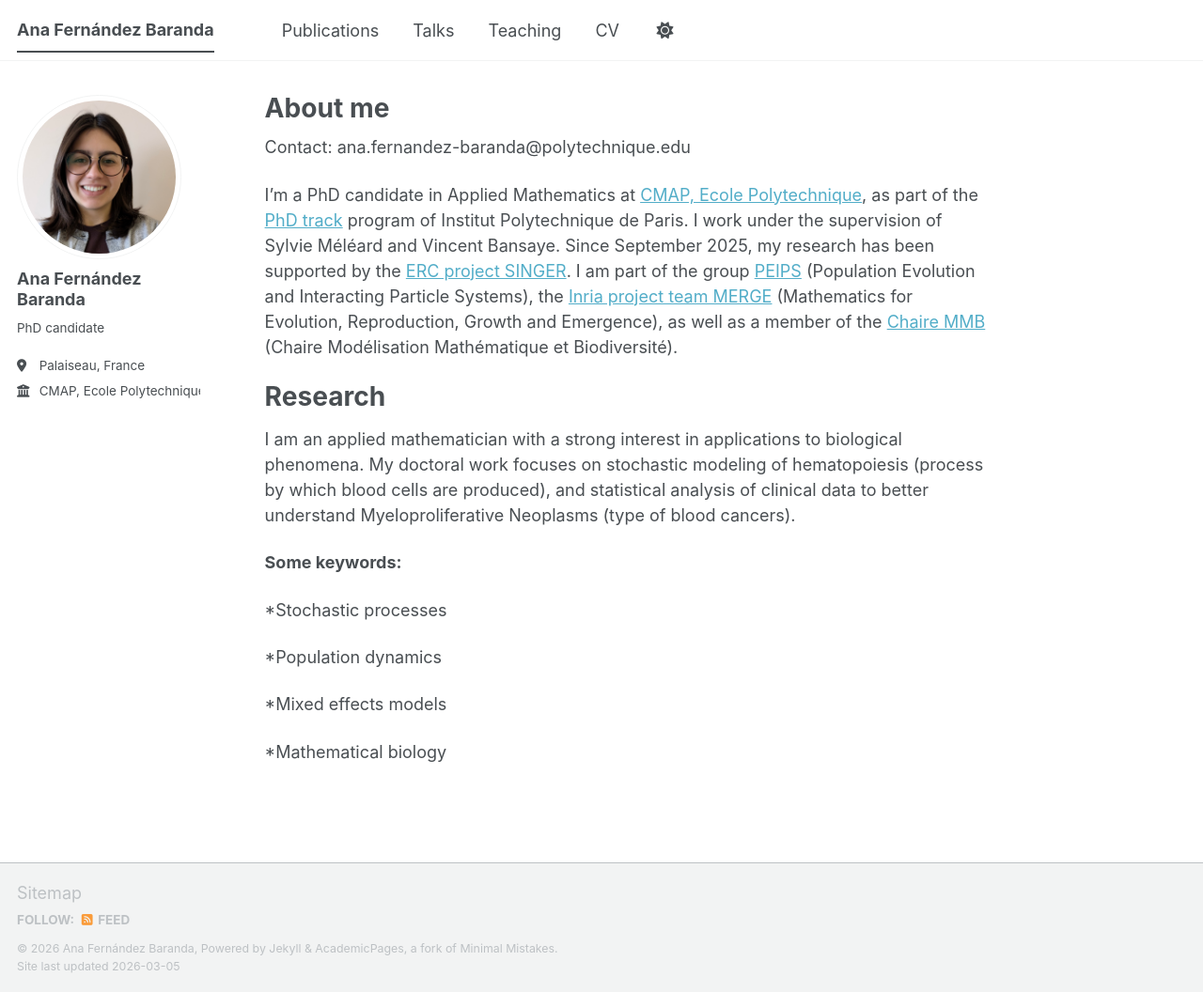
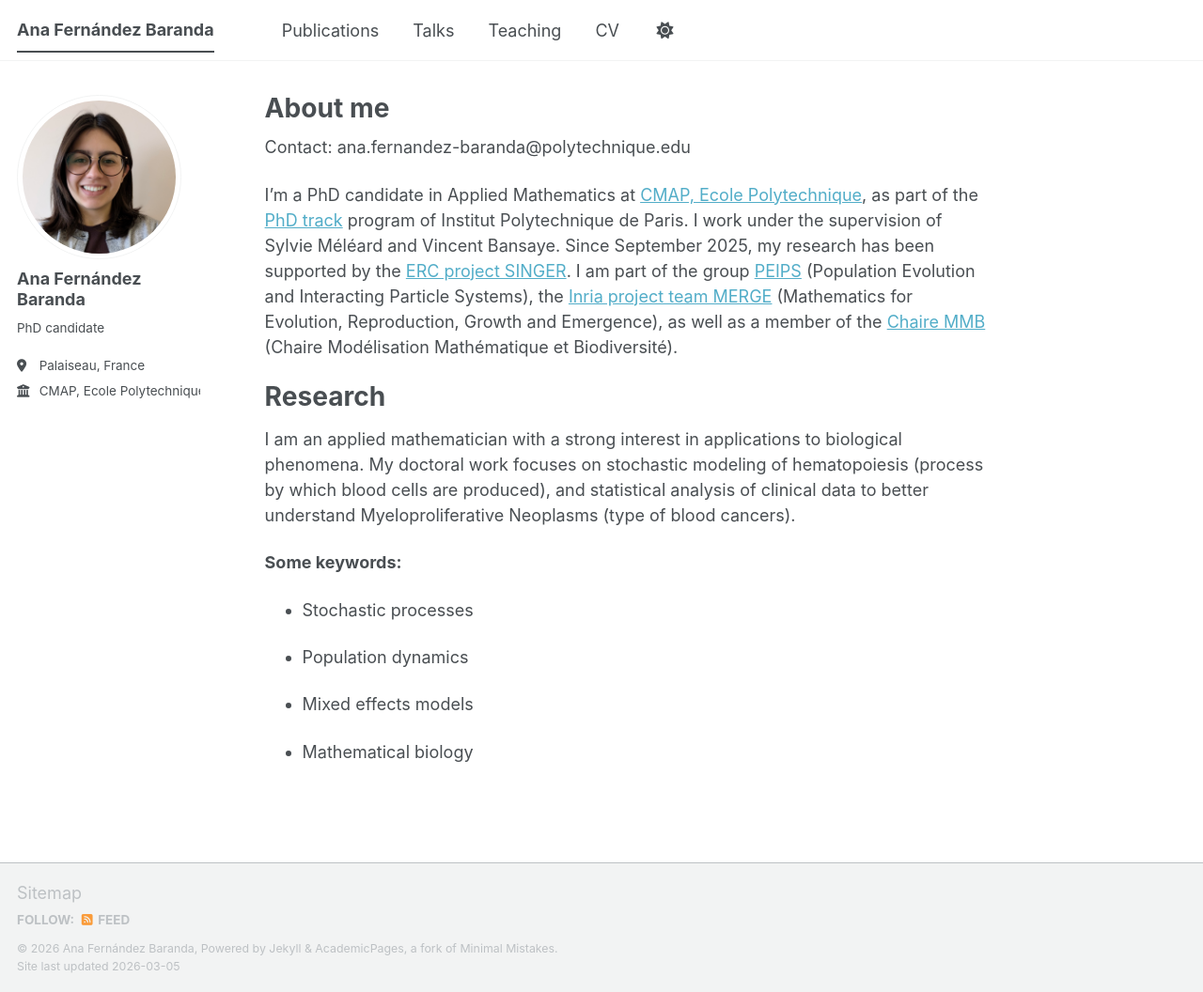
Before and after one commit to ana-fernandezbaranda/ana-fernandezbaranda.github.io, a Jekyll site: the page built from _pages/about.md, in a window 1280 px wide and 1056 px high. Shown: the whole window at 94% size. Built offline with Jekyll 4.4.1, drawn with Linux system fonts in a browser that asks for light colours; a script bundle is joined from its source files by our own code; library files that are not in the unit come from our copies.

```diff
--- a/_pages/about.md
+++ b/_pages/about.md
@@ -16,10 +16,10 @@ I am an applied mathematician with a strong interest in applications to biologic
 
 **Some keywords:**
 
- *Stochastic processes
+- Stochastic processes
 
- *Population dynamics
+- Population dynamics
 
- *Mixed effects models
+- Mixed effects models
 
- *Mathematical biology
+ - Mathematical biology
```
